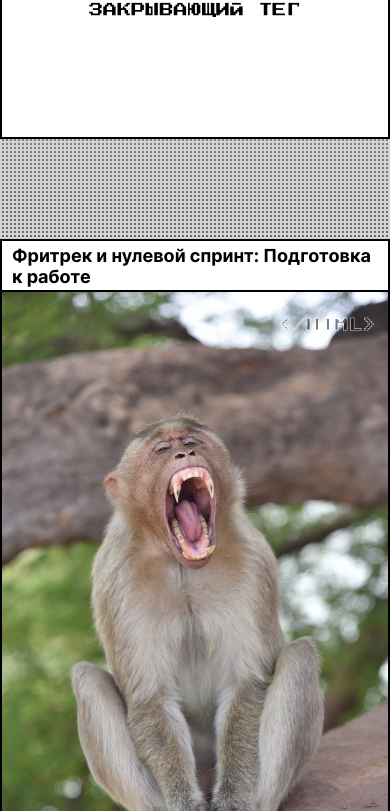
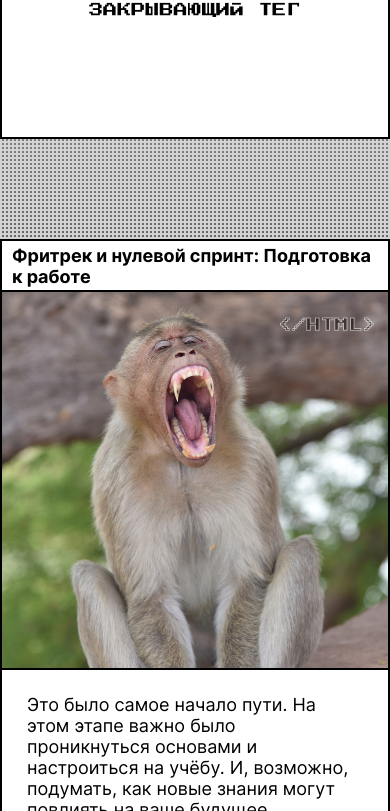
Before and after one commit to Andival-Sei/zakrivayuschiy-teg-f, a plain HTML site: page index.html in a window 390 px wide. Shown: the part 289-1100 px from the top of the page. Drawn offline with Linux system fonts and the light colour scheme.

Commit message:
Изменение максимальной высоты элемента с использованием функции clamp для адаптивного отображения

```diff
--- a/styles/style.css
+++ b/styles/style.css
@@ -82,7 +82,7 @@
   /* block-size: 100%; */
   /* inline-size: 371px; */
   /* block-size: 375px; */
-  max-block-size: 696px; /* Максимальная высота */
+  max-block-size: clamp(371px, calc(371px + (100vw - 375px) * 0.30516), 696px); /* Максимальная высота */
   block-size: auto; /* Изображение сохраняет пропорции */
 }
 
```
